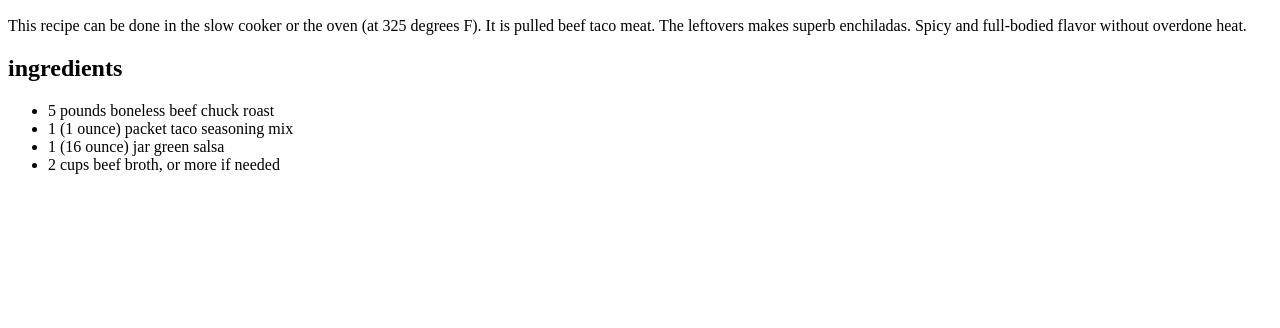
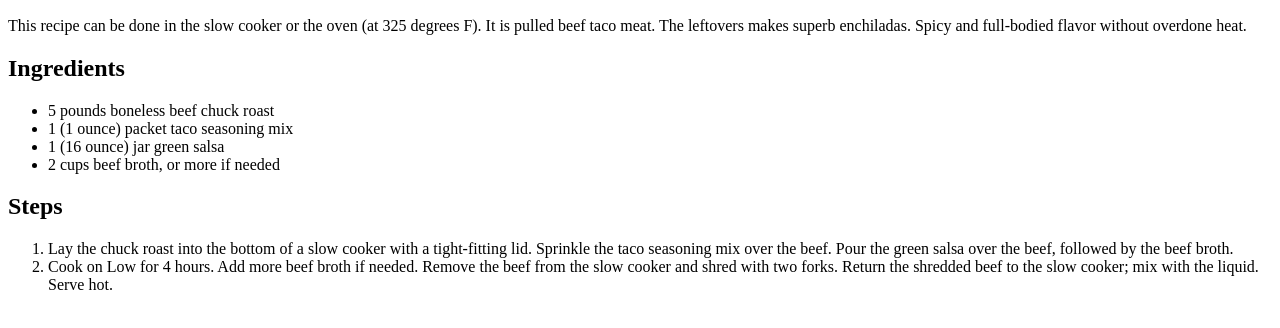
Before and after one commit to lieri123/odin-recipes, a plain HTML site: page recipes/beeftaco.html in a window 1280 px wide. Shown: the part 434-762 px from the top of the page. Drawn offline with Linux system fonts and the light colour scheme.

Commit message:
Add ingredients and Steps list

```diff
--- a/recipes/beeftaco.html
+++ b/recipes/beeftaco.html
@@ -15,7 +15,7 @@
 
         <p>This recipe can be done in the slow cooker or the oven (at 325 degrees F). It is pulled beef taco meat. The leftovers makes superb enchiladas. Spicy and full-bodied flavor without overdone heat.</p>
 
-        <h2>ingredients</h2>
+        <h2>Ingredients</h2>
 
         <ul>
             <li>
@@ -31,5 +31,17 @@
             <li>2 cups beef broth, or more if needed</li>
 
         </ul>
+
+        <h2>Steps</h2>
+
+        <ol>
+            <li>
+                Lay the chuck roast into the bottom of a slow cooker with a tight-fitting lid. Sprinkle the taco seasoning mix over the beef. Pour the green salsa over the beef, followed by the beef broth.
+            </li>
+
+            <li>
+                Cook on Low for 4 hours. Add more beef broth if needed. Remove the beef from the slow cooker and shred with two forks. Return the shredded beef to the slow cooker; mix with the liquid. Serve hot.
+            </li>
+        </ol>
     </body>
 </html>
```
